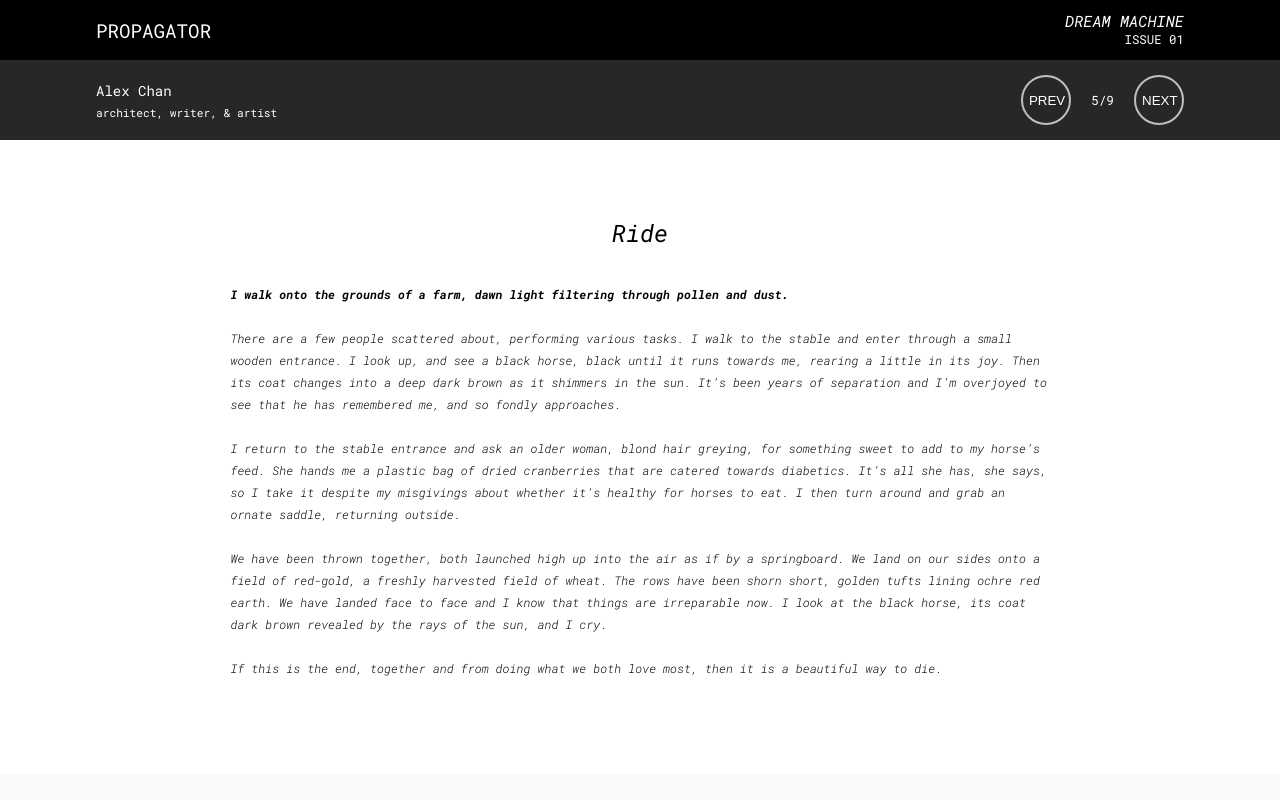
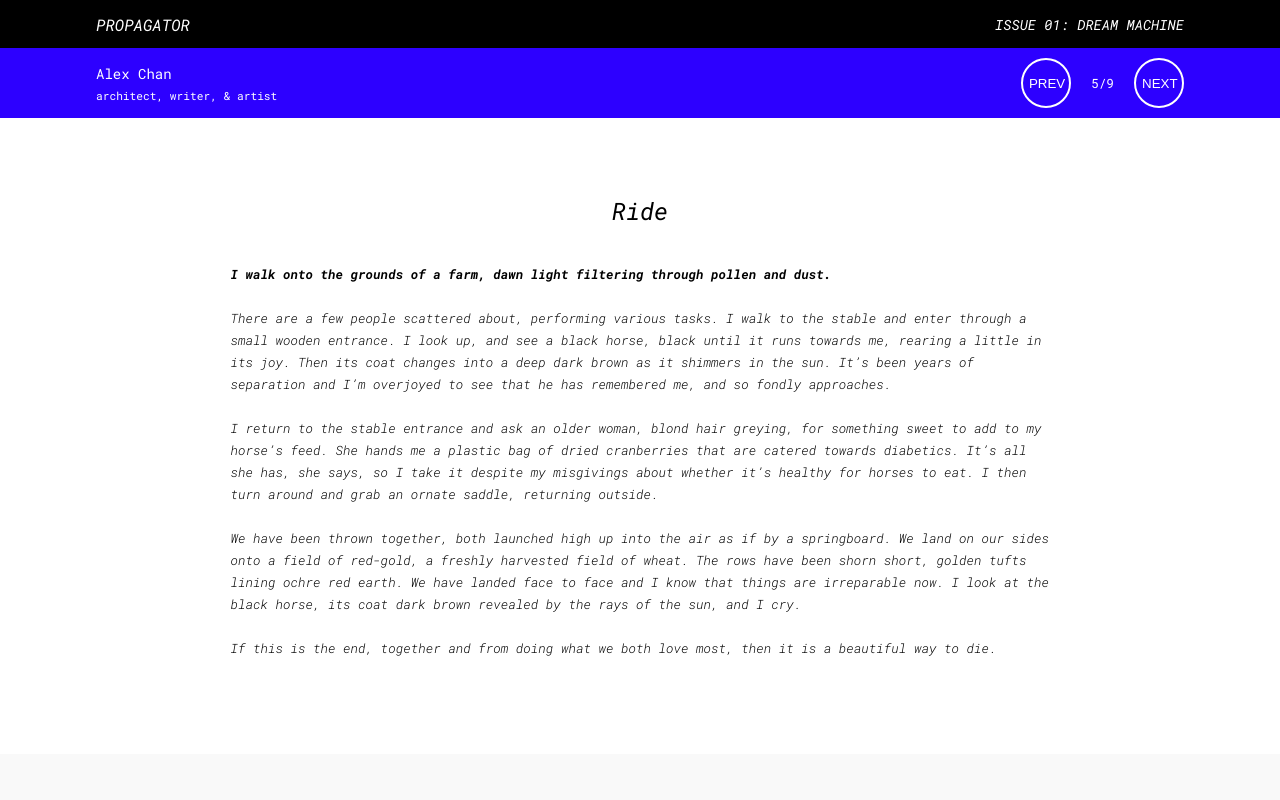
Before and after one commit to a-water/propagator, a React (Create React App) app: page /issue-01/Ride in a window 1280 px wide. Shown: the top 800 px of the page. Built offline with nearby package versions, Linux system fonts and the light colour scheme.

Commit message:
some color and sizing changes for nav bars

```diff
--- a/src/css/NavBar.css
+++ b/src/css/NavBar.css
@@ -1,7 +1,7 @@
 .nav-bar {
   width: 100%;
   background: black;
-  height: 60px;
+  height: 48px;
   display: flex;
   justify-content: center;
   color: white;
@@ -18,7 +18,8 @@
 
 #propagator-title {
   color: white;
-  font-size: 1.2em;
+  font-size: 1.0em;
+  font-style: italic;
 }
 
 .current-issue-meta {
@@ -28,7 +29,7 @@
 
 .issue-title {
   font-style: italic;
-  font-size: 0.975em;
+  font-size: 0.875em;
 }
 
 .issue-num {
--- a/src/css/ZineNav.css
+++ b/src/css/ZineNav.css
@@ -1,7 +1,7 @@
 .zine-nav {
   width: 100%;
-  background: #272727;
-  height: 80px;
+  background: #2d00ff;
+  height: 70px;
   display: flex;
   justify-content: center;
   color: white;
@@ -28,23 +28,23 @@
 .zine-controls-btn {
   width: 50px;
   height: 50px;
-  border: 2px solid #BFBFBF;
+  border: 2px solid white;
   border-radius: 50%;
-  background: #272727;
+  background: #2d00ff;
   color: white;
 }
 
 .zine-controls-btn:hover {
   cursor: pointer;
-  background: #DDDDDD;
-  color: #272727;
+  background: white;
+  color: #2d00ff;
 }
 
 .zine-controls-btn:disabled {
-  cursor: auto;
-  background: #373737;
-  color: #272727;
-  border: 2px solid #373737;
+  cursor: default;
+  background: #6661f8;
+  color: #2d00ff;
+  border: 2px solid #6661f8;
 }
 
 #prev-btn {
--- a/src/css/ZineSubmission.css
+++ b/src/css/ZineSubmission.css
@@ -44,7 +44,7 @@
 .text {
   font-style: italic;
   font-weight: 300;
-  font-size: 0.85em;
+  font-size: 0.8em;
   line-height: 22px;
   margin: 22px 0px;
 }
@@ -99,7 +99,6 @@
 .full-template-text {
   font-weight: 300;
   font-style: italic;
-  font-size: 0.875em;
   line-height: 22px;
   max-width: 80%;
 }
--- a/src/css/index.css
+++ b/src/css/index.css
@@ -30,5 +30,5 @@ body, html {
 }
 
 .zine-content {
-  height: calc(100% - 140px);
+  height: calc(100% - 118px);
 }
--- a/src/js/NavBar.js
+++ b/src/js/NavBar.js
@@ -11,8 +11,7 @@ class NavBar extends Component {
         <div className="nav-bar-inner">
           <Link id="propagator-title" to="/">PROPAGATOR</Link>
           <div className="current-issue-meta">
-            <span className="issue-title">DREAM MACHINE</span><br/>
-            <span className="issue-num">ISSUE 01</span>
+            <span className="issue-title">ISSUE 01: DREAM MACHINE</span>
           </div>
         </div>
       </div>
```
